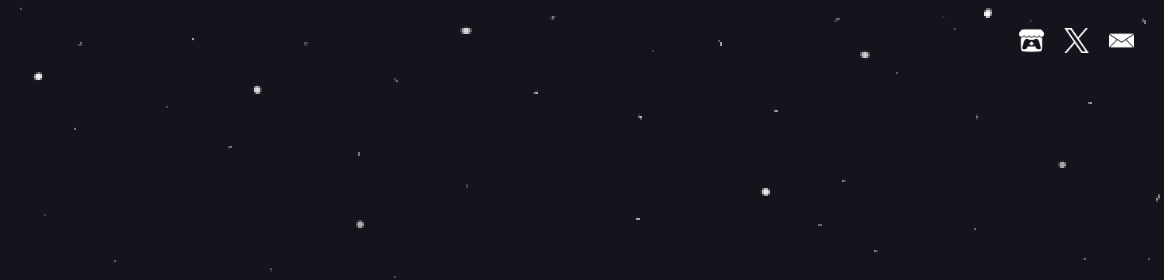
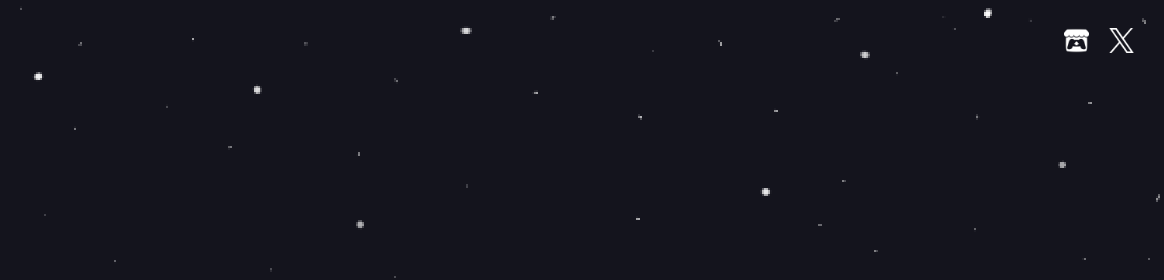
Before and after one commit to olisugo/lsw-website, a plain HTML site: page index.html in a window 1280 px wide. Shown: the top 280 px of the page, 116-1280 px from the left. Drawn offline with Linux system fonts and the light colour scheme.

Commit message:
removed email address that no longer works

```diff
--- a/index.html
+++ b/index.html
@@ -35,7 +35,7 @@
 
         <a href="https://lstandsforwinner.itch.io" target="_blank" rel="noopener noreferrer" title="itch.io" class="icon" id="itch"></a>
         <a href="https://twitter.com/LStands4Winner" target="_blank" rel="noopener noreferrer" title="Twitter (aka. X)" class="icon" id="twitter"></a>
-        <a href="mailto:contact@lstandsforwinner.studio" class="icon" title="Send us an email" id="mail"></a>
+        <!--<a href="mailto:contact@lstandsforwinner.studio" class="icon" title="Send us an email" id="mail"></a>-->
     </nav>
 
     <header>
```
